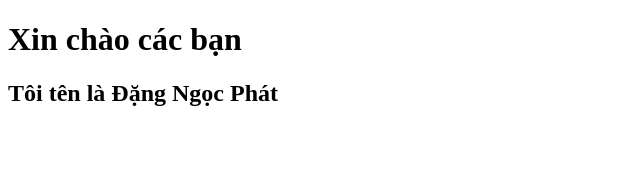
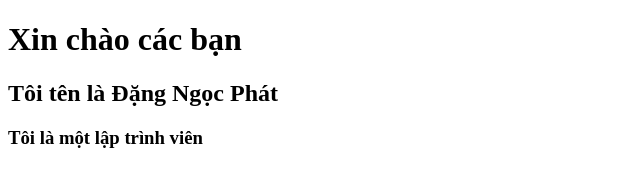
Before and after one commit to PhatDang-NT/learn-git, a plain HTML site: page index.html in a window 1280 px wide. Shown: the whole page, without its empty margins (0-640 px from the left). Drawn offline with Linux system fonts and the light colour scheme.

Commit message:
Update index.html

```diff
--- a/index.html
+++ b/index.html
@@ -9,6 +9,7 @@
 <body>
     <h1>Xin chào các bạn</h1>
     <h2>Tôi tên là Đặng Ngọc Phát</h2>
+    <h3>Tôi là một lập trình viên</h3>
     <script src="main.js" type="text/javascript"></script>
 </body>
 </html>
```
